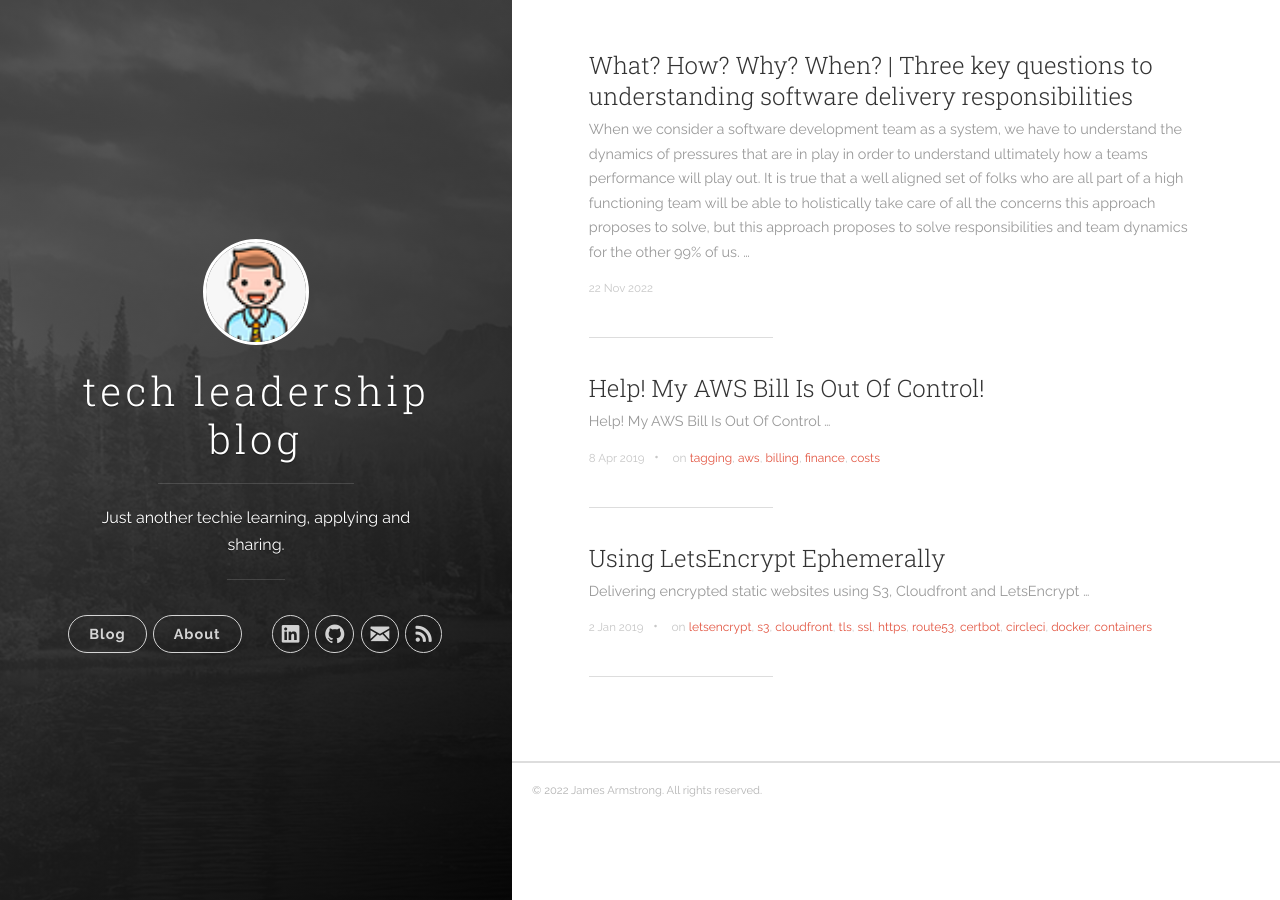
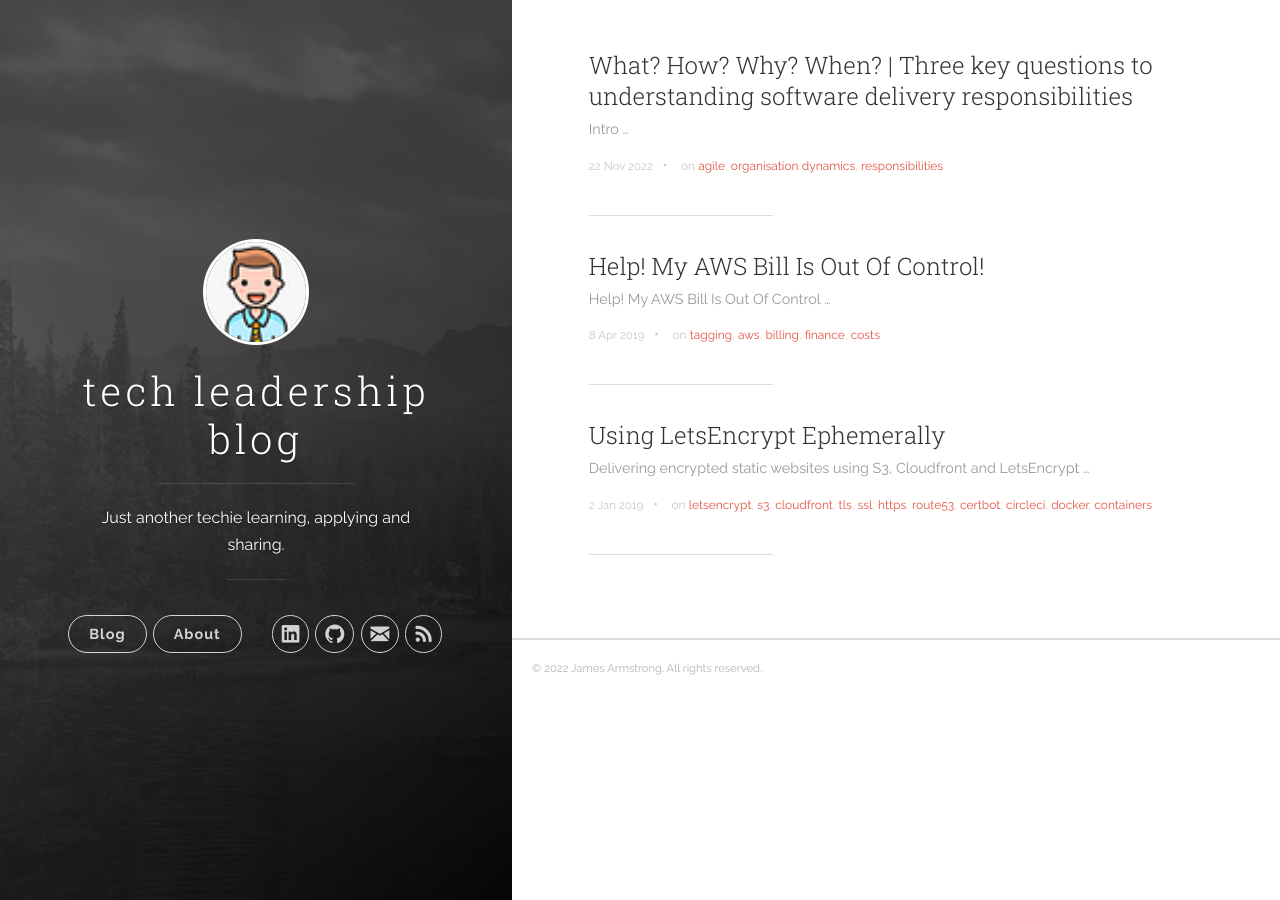
Before and after one commit to nomadicj/nomadicj.github.io, a Jekyll site: the page built from index.html, in a window 1280 px wide. Built offline with Jekyll 4.4.1, drawn with Linux system fonts in a browser that asks for light colours; the list of posts is cut into pages by our own code.

Commit message:
Blog edit

```diff
--- a/_posts/2022-11-23-What? How? Why? When? | Three key questions to understanding software delivery responsibilities.md
+++ b/_posts/2022-11-23-What? How? Why? When? | Three key questions to understanding software delivery responsibilities.md
@@ -1,9 +1,11 @@
 ---
 title:  "What? How? Why? When? | Three key questions to understanding software delivery responsibilities"
 date:   2022-11-22 21:00:00
-categories: [ops]
-tags: []
+categories: [leadership]
+tags: [agile, organisation dynamics, responsibilities]
 ---
+### Intro
+
 When we consider a software development team as a system, we have to understand the dynamics of pressures that are in play in order to understand ultimately how a teams performance will play out. It is true that a well aligned set of folks who are all part of a high functioning team will be able to holistically take care of all the concerns this approach proposes to solve, but this approach proposes to solve responsibilities and team dynamics for the other 99% of us.
 
 When we have unclear responsibilities and expectations in any situation in life, misunderstandings occur, multiply and poor experiences result. In my experience, when responsibilities are left poorly defined typically either no-one takes a responsibility, leading to it being neglected and everyone being frustrated that "other people" aren't pulling their weight. Or everyone takes ownership of the responsibility, which leads to disagreement, disengagement and ultimately no-one has clear accountability and therefore we have the same situation as if no-one had taken responsibility.
@@ -11,13 +13,15 @@
 Said another way; We need a responsibility to be clearly associated with a role and for that role to be accountable for that responsibility.
 
 Let us start by going through the responsibilities. To delivery something as a software team, surely we have to start with what we need to deliver, right?
-What?
+
+### What?
 
 What are we building? A solutions to a problem, obviously, but what is the solution. The answer as to how solve this question is actually the key to unlocking this concept. There is no one person who can define the "What?" answer and there are no two situations where the balance of responsibility around "What?" is the same. Let me walk you through my thoughts on the "How?" the "Why?" and the "When?" before we come back to the address this elephant in the room.
 Ok... How?
 
 Anyone who has ever spent any time with Engineers, at least anyone who has known me as an Engineer, knows I/we love this question. White boards, architectural diagrams, activity diagrams. We can spend all day, week and month solving the how we could perfectly solve this problem at multiple levels of maturity and scale. The "How?" problem is very firmly the domain of the Engineer and we love it for that.
-Why??
+
+### Why??
 
 This ones sounds a little odd until we realise that when building a solution we need to understand why the problem needs to be solved before we can get back to the "What?" of the solution. Why does the user need to be notified by our system? Why do they need a report? Why do they need whatever-other-functionality-we're-going-to-build? Having a product person who can define and answer the "Why?" question is critical to be able to get to the solution of what we are going to be building.
 
@@ -26,14 +30,16 @@
 Nope.
 
 While there are always going to be a bunch of other constraints like Operating Expense, [something] and [something], to keep this a sane and not a multi-dimensional problem that becomes too hard to draw simple diagrams around, I believe that the most critical question to address in the third dimension is "When?"
-When?!?!
+
+### When?!?!
 
 Well, as soon as possible, of course, But not too soon, because if you ask Product to make it too soon with the scope they desire then we'll have a poor quality product that'll be expensive or even impossible to maintain. And don't ask Engineering to make it too soon because then you'll end up with a well architected and maintainable solution that... doesn't really solve the client "Why?"
 
 So asking either Product or Engineering to own the why will ultimately lead to compromise of the others criterion for success. Do we need someone else in the mix here?
 
 Please allow me to introduce the concept of the TPM.
-WHAT???
+
+### WHAT???
 
 Now we can address the answer of what it is that we are building given the scope and vision of Product in the why phase of definition, the technical constraints Engineering bring in the how phase and the timeline tracking brought to reality by TPM in then when phase. Now we have a definition of what it is that we are intending to build.
 
```
Also changed, not shown: _includes/google.html (deleted, +0 -13 lines).
